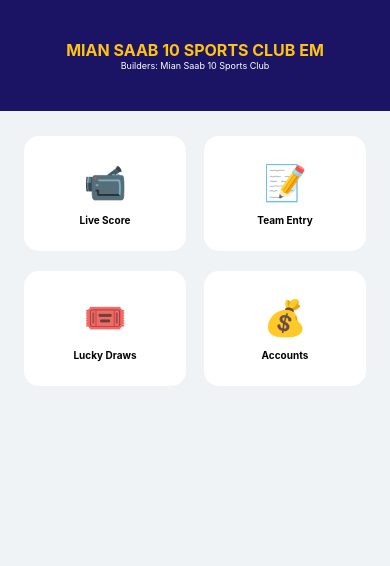
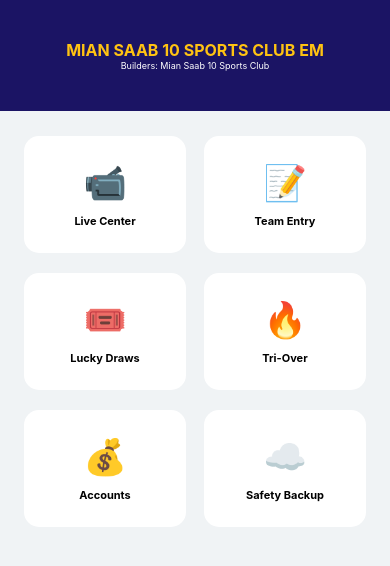
Before and after one commit to muhammadali03411728701-maker/MianSaabApp, a React Native app: screen / in a window 390 px wide. Shown: the top 566 px of the page. Built offline with nearby package versions, Linux system fonts and the light colour scheme.

Commit message:
Update App.js

```diff
--- a/App.js
+++ b/App.js
@@ -2,12 +2,13 @@ import React, { useState, useEffect } from 'react';
 import { StyleSheet, Text, View, TouchableOpacity, ScrollView, TextInput, Alert, Image, FlatList } from 'react-native';
 import AsyncStorage from '@react-native-async-storage/async-storage';
 import { Camera } from 'expo-camera';
+import * as ImagePicker from 'expo-image-picker';
 
 export default function App() {
   const [screen, setScreen] = useState('home');
-  const [clubName] = useState("MIAN SAAB 10 SPORTS CLUB EM");
-  const [eventNo] = useState("73");
   const [score, setScore] = useState({ r: 0, w: 0, b: 0 });
+  const [innings, setInnings] = useState(1);
+  const [target, setTarget] = useState(0);
   const [decision, setDecision] = useState(null);
   const [teams, setTeams] = useState([]);
 
@@ -17,37 +18,59 @@ export default function App() {
     setTimeout(() => setDecision(null), 4000);
   };
 
+  const updateScore = (runs) => {
+    setScore({ ...score, r: score.r + runs, b: score.b + 1 });
+    if (innings === 2 && score.r + runs >= target) Alert.alert("MATCH OVER", "Chasing Team Wins!");
+  };
+
   return (
     <View style={styles.container}>
+      {/* BRANDING HEADER */}
       <View style={styles.header}>
-        <Text style={styles.clubTitle}>{clubName}</Text>
+        <Text style={styles.clubTitle}>MIAN SAAB 10 SPORTS CLUB EM</Text>
         <Text style={styles.builder}>Builders: Mian Saab 10 Sports Club</Text>
       </View>
 
       {screen === 'home' ? (
         <ScrollView contentContainerStyle={styles.grid}>
-          <TouchableOpacity style={styles.card} onPress={() => setScreen('live')}><Text style={styles.icon}>📹</Text><Text style={styles.cardT}>Live Score</Text></TouchableOpacity>
+          <TouchableOpacity style={styles.card} onPress={() => setScreen('live')}><Text style={styles.icon}>📹</Text><Text style={styles.cardT}>Live Center</Text></TouchableOpacity>
           <TouchableOpacity style={styles.card} onPress={() => setScreen('entry')}><Text style={styles.icon}>📝</Text><Text style={styles.cardT}>Team Entry</Text></TouchableOpacity>
-          <TouchableOpacity style={styles.card}><Text style={styles.icon}>🎟️</Text><Text style={styles.cardT}>Lucky Draws</Text></TouchableOpacity>
-          <TouchableOpacity style={styles.card}><Text style={styles.icon}>💰</Text><Text style={styles.cardT}>Accounts</Text></TouchableOpacity>
+          <TouchableOpacity style={styles.card} onPress={() => Alert.alert("Lucky Draw", "Team Advanced!")}><Text style={styles.icon}>🎟️</Text><Text style={styles.cardT}>Lucky Draws</Text></TouchableOpacity>
+          <TouchableOpacity style={styles.card} onPress={() => Alert.alert("Tri-Super Over", "Ready!")}><Text style={styles.icon}>🔥</Text><Text style={styles.cardT}>Tri-Over</Text></TouchableOpacity>
+          <TouchableOpacity style={styles.card} onPress={() => setScreen('ledger')}><Text style={styles.icon}>💰</Text><Text style={styles.cardT}>Accounts</Text></TouchableOpacity>
+          <TouchableOpacity style={styles.card} onPress={() => Alert.alert("Backup", "Data Saved to Phone")}><Text style={styles.icon}>☁️</Text><Text style={styles.cardT}>Safety Backup</Text></TouchableOpacity>
         </ScrollView>
       ) : (
         <View style={{flex: 1}}>
           <TouchableOpacity onPress={() => setScreen('home')} style={styles.backBtn}><Text>← Exit</Text></TouchableOpacity>
+
           {screen === 'live' && (
             <View style={styles.full}>
               <Camera style={styles.camera} type={Camera.Constants.Type.back} />
               <View style={styles.scoreOverlay}>
-                <Text style={styles.ovText}>Event #{eventNo} | {clubName}</Text>
+                <Text style={styles.ovInnings}>{innings === 1 ? "1st Innings" : "Target: " + target}</Text>
                 <Text style={styles.ovScore}>{score.r}/{score.w} ({Math.floor(score.b/6)}.{score.b%6})</Text>
               </View>
               {decision && <View style={[styles.decBox, {backgroundColor: decision.color}]}><Text style={styles.decText}>{decision.type}</Text></View>}
               <View style={styles.liveControls}>
-                <TouchableOpacity style={styles.ctrl} onPress={() => setScore({...score, r: score.r+4})}><Text>4</Text></TouchableOpacity>
-                <TouchableOpacity style={styles.ctrl} onPress={() => setScore({...score, r: score.r+6})}><Text>6</Text></TouchableOpacity>
+                <TouchableOpacity style={styles.ctrl} onPress={() => updateScore(4)}><Text>4</Text></TouchableOpacity>
+                <TouchableOpacity style={styles.ctrl} onPress={() => updateScore(6)}><Text>6</Text></TouchableOpacity>
                 <TouchableOpacity style={[styles.ctrl, {backgroundColor:'red'}]} onPress={() => applyDecision('OUT', 'red')}><Text style={{color:'white'}}>W</Text></TouchableOpacity>
+                <TouchableOpacity style={[styles.ctrl, {backgroundColor:'blue'}]} onPress={() => {setTarget(score.r + 1); setInnings(2); setScore({r:0,w:0,b:0})}}><Text style={{color:'white'}}>End</Text></TouchableOpacity>
               </View>
             </View>
+          )}
+
+          {screen === 'entry' && (
+            <ScrollView style={styles.padding}>
+              <Text style={styles.title}>New Team Entry</Text>
+              <TextInput placeholder="Team Name" style={styles.input} />
+              <TextInput placeholder="Owner Name" style={styles.input} />
+              <TextInput placeholder="Address" style={styles.input} />
+              <TextInput placeholder="Total Fee" style={styles.input} keyboardType="numeric" />
+              <TextInput placeholder="Paid" style={styles.input} keyboardType="numeric" />
+              <TouchableOpacity style={styles.saveBtn} onPress={() => Alert.alert("Success", "Team Saved!")}><Text style={{color:'white', fontWeight:'bold'}}>Register Team</Text></TouchableOpacity>
+            </ScrollView>
           )}
         </View>
       )}
@@ -62,16 +85,20 @@ const styles = StyleSheet.create({
   builder: { color: 'white', fontSize: 9 },
   grid: { flexDirection: 'row', flexWrap: 'wrap', justifyContent: 'space-around', padding: 15 },
   card: { width: '45%', backgroundColor: 'white', padding: 25, borderRadius: 15, marginVertical: 10, alignItems: 'center', elevation: 5 },
-  cardT: { fontWeight: 'bold', fontSize: 10, marginTop: 10 },
+  cardT: { fontWeight: 'bold', fontSize: 11, marginTop: 10 },
   icon: { fontSize: 35 },
-  full: { flex: 1 },
+  full: { flex: 1, backgroundColor: 'black' },
   camera: { flex: 1 },
-  scoreOverlay: { position: 'absolute', top: 50, left: 20, backgroundColor: 'rgba(0,0,0,0.6)', padding: 15, borderRadius: 10 },
-  ovText: { color: '#FFC312', fontSize: 10 },
-  ovScore: { color: 'white', fontSize: 30, fontWeight: 'bold' },
+  scoreOverlay: { position: 'absolute', top: 60, left: 20, backgroundColor: 'rgba(0,0,0,0.6)', padding: 15, borderRadius: 10 },
+  ovInnings: { color: '#FFC312', fontSize: 10, fontWeight: 'bold' },
+  ovScore: { color: 'white', fontSize: 32, fontWeight: 'bold' },
   liveControls: { position: 'absolute', bottom: 30, width: '100%', flexDirection: 'row', justifyContent: 'space-around' },
-  ctrl: { backgroundColor: 'white', padding: 15, borderRadius: 10, width: 60, alignItems: 'center' },
+  ctrl: { backgroundColor: 'white', padding: 15, borderRadius: 10, width: 65, alignItems: 'center' },
   decBox: { position: 'absolute', top: '35%', width: '100%', padding: 40, alignItems: 'center' },
   decText: { fontSize: 50, color: 'white', fontWeight: 'bold' },
+  padding: { padding: 30 },
+  title: { fontSize: 20, fontWeight: 'bold', marginBottom: 20, color: '#1B1464' },
+  input: { borderBottomWidth: 1, borderColor: '#ccc', marginBottom: 20, padding: 10 },
+  saveBtn: { backgroundColor: '#27ae60', padding: 15, borderRadius: 10, alignItems: 'center' },
   backBtn: { marginTop: 50, marginLeft: 20, fontWeight: 'bold' }
 });
```
